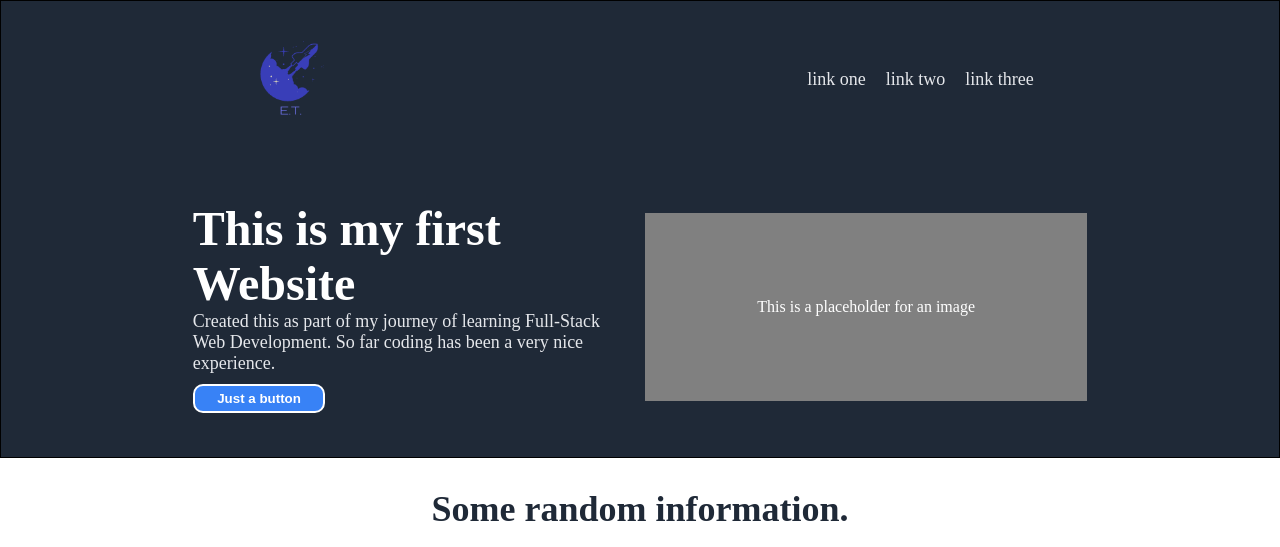
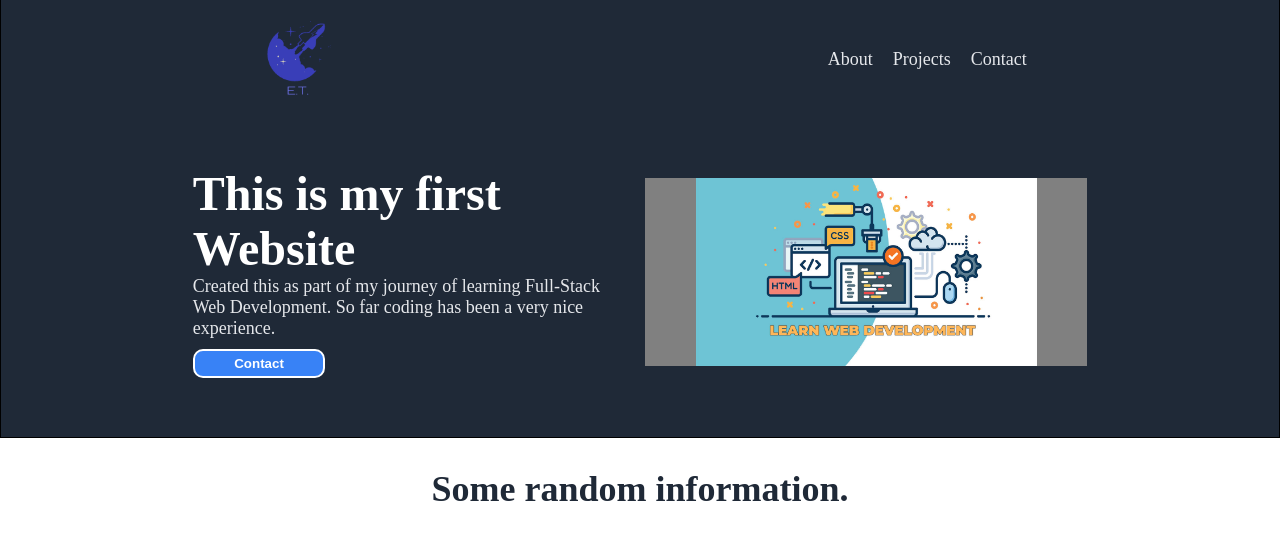
Before and after one commit to EduardTms/Landing-Page, a plain HTML site: page index.html in a window 1280 px wide. Shown: the top 547 px of the page. Drawn offline with Linux system fonts and the light colour scheme.

Commit message:
Changed link placeholders and added a photo in the about section

```diff
--- a/index.html
+++ b/index.html
@@ -13,9 +13,9 @@
             <div class="navLogo"><img src="photos/logo1.png" alt="logo"></div>
             <div class="navLinks">
             <ul>
-                <li><a href="">link one</a></li>
-                <li><a href="">link two</a></li>
-                <li><a href="">link three</a></li>
+                <li><a href="">About</a></li>
+                <li><a href="">Projects</a></li>
+                <li><a href="">Contact</a></li>
             </ul>
         </div>
         </div>
@@ -24,10 +24,10 @@
             <div class="header content_1">
                 <h1>This is my first Website</h1>
                 <p>Created this as part of my journey of learning Full-Stack Web Development. So far coding has been a very nice experience.</p>
-                <button>Just a button</button>
+                <button>Contact</button>
             </div>
             <div class="header content_2">
-                This is a placeholder for an image
+                <img src="photos/web.jpg" alt="web">
             </div>
         </div>
         </div>
--- a/styles.css
+++ b/styles.css
@@ -45,6 +45,7 @@ button:first-of-type {
     flex-direction: column;
     border: 1px solid black;
     background-color: #1F2937;
+    margin-top: -20px;
 }
 
 .header.navContainer {
@@ -76,6 +77,7 @@ button:first-of-type {
     align-items: center;
     flex: 1;
     gap: 10px;
+    margin-top: -30px;
 }
 
 .header.content_1 {
```
Also changed, not shown: photos/web.jpg (added).
